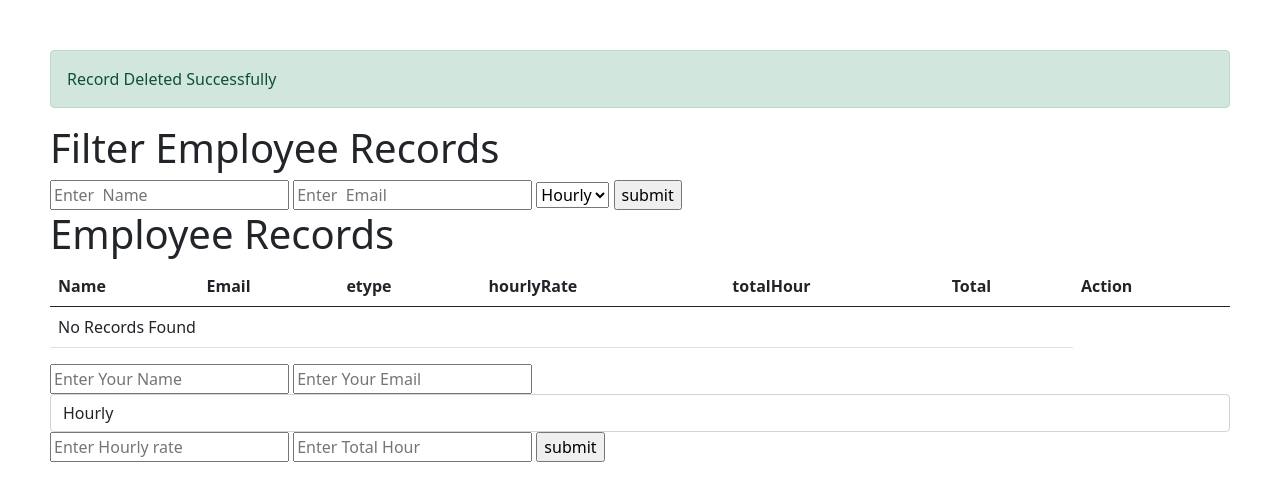
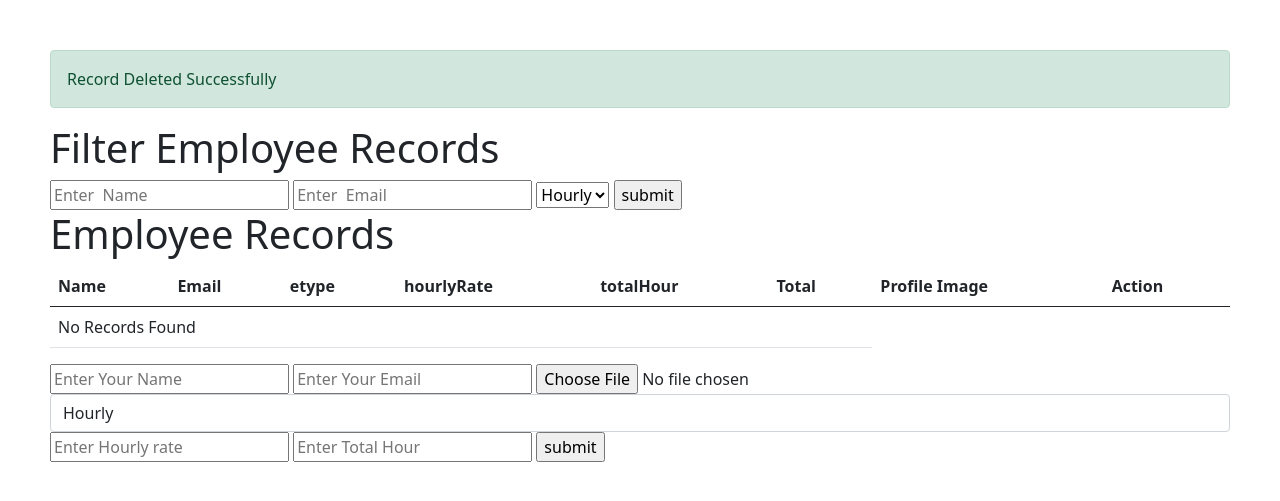
Before and after one commit to ishmamAli786/Express-JS, a Node server app: page /delete/600000000000000000000001 in a window 1280 px wide. Shown: the top 501 px of the page. Run offline with Node 20, Linux system fonts and the light colour scheme; the visitor is signed in with stand-in values (Sample User, id 1); tables that the repository leaves empty hold one stand-in row (values such as "Sample post"); data that the repository does not hold is empty; some libraries are stand-ins or nearby versions.

Commit message:
User Profile Image With User Details

```diff
--- a/models/employee.js
+++ b/models/employee.js
@@ -5,7 +5,8 @@
     etype: String,
     hourlyrate: Number,
     totalHour:Number,
-    total:Number
+    total:Number,
+    image:String,
 })
 const employeModel = new mongoose.model('employee', employeeSchema)
 module.exports = employeModel;
--- a/routes/index.js
+++ b/routes/index.js
@@ -58,10 +58,10 @@
 });
 
 
-router.post('/', function (req, res, next) {
+router.post('/', upload,function (req, res, next) {
   // const { uname, email, etype, hrlyrate, ttlhr } = req.body;
   var employee = new EmpModel({
-    name: req.body.name, email: req.body.email, etype: req.body.emptype, hourlyrate: req.body.hourlyRate, totalHour: req.body.tthlr, total: parseInt(req.body.hourlyRate) * parseInt(req.body.tthlr)
+    name: req.body.name, email: req.body.email, etype: req.body.emptype, hourlyrate: req.body.hourlyRate, totalHour: req.body.tthlr, total: parseInt(req.body.hourlyRate) * parseInt(req.body.tthlr), image:req.file.filename
   });
   employee.save((err,data)=>{
     if(err) throw err;
@@ -145,9 +145,9 @@
   })
 })
 
-router.post('/update',(req,res,next)=>{
+router.post('/update', upload,(req,res,next)=>{
   const update = EmpModel.findByIdAndUpdate(req.body.id,{
-    name: req.body.name, email: req.body.email, etype: req.body.emptype, hourlyrate: req.body.hourlyRate, totalHour: req.body.tthlr, total: parseInt(req.body.hourlyRate) * parseInt(req.body.tthlr)
+    name: req.body.name, email: req.body.email, etype: req.body.emptype, hourlyrate: req.body.hourlyRate, totalHour: req.body.tthlr, total: parseInt(req.body.hourlyRate) * parseInt(req.body.tthlr),image:req.file.filename
   })
 
   update.exec((err, data) => {
--- a/views/edit.ejs
+++ b/views/edit.ejs
@@ -7,10 +7,14 @@
 </head>
 <body>
     <h1><%=title %></h1>
-            <form action="/update" method="post">
+            <form action="/update" method="post" enctype="multipart/form-data">
             <input type="hidden" name="id" value="<%=result._id%>">
             <input type="text" name="name" placeholder="<%= result.name%>" required>
             <input type="text" name="email" placeholder="<%= result.email%>" required>
+            <% if(result.image){%>
+                <img src="/uploads/<%= result.image %>" alt="profile image" height="30" width="30">
+                <% }%>
+            <input type="file" name="file">
             <select class="form-control" name="emptype">
                 <option value="Hourly" <% if(result.etype=="Hourly") {%> selected <% } %> >Hourly</option>
                 <option value="Fixed" <% if(result.etype=="Fixed") {%> selected <% } %>  >Fixed</option>
--- a/views/index.ejs
+++ b/views/index.ejs
@@ -44,6 +44,7 @@
         <th>hourlyRate</th>
         <th>totalHour</th>
         <th>Total</th>
+        <th>Profile Image</th>
         <th>Action</th>
       </tr>
       </thead>
@@ -56,6 +57,11 @@
         <td><%= row.hourlyrate %></td>
         <td><%= row.totalHour %></td>
         <td><%= row.total %></td>
+        <td>
+          <% if(row.image){%>
+          <img src="./uploads/<%= row.image %>" alt="profile image" height="30" width="30">
+          <% }%>
+        </td>
         <td>
           <a href="/edit/<%= row._id%>"  style="color:blue">
           <i class="fas fa-edit fa-1x"></i></a>
@@ -153,9 +159,10 @@
           </div>
           </form> -->
 
-          <form action="/" method="post">
+          <form action="/" method="post" enctype="multipart/form-data">
             <input type="text" name="name" placeholder="Enter Your Name" required>
             <input type="text" name="email" placeholder="Enter Your Email" required>
+            <input type="file" name="file">
               <select class="form-control" name="emptype">
                 <option value="Hourly">Hourly</option>
                 <option value="Fixed">Fixed</option>
```
Also changed, not shown: 5 other files.
